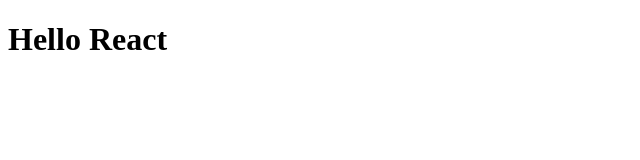
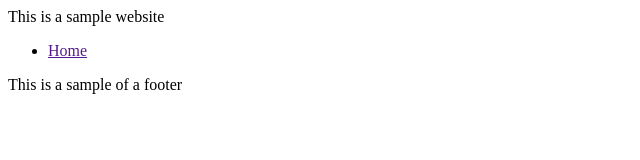
Before and after one commit to ahetesum/basic-web, a website: page index.html in a window 1280 px wide. Shown: the whole page, without its empty margins (0-640 px from the left). Drawn offline with Linux system fonts and the light colour scheme.

Commit message:
simple website

```diff
--- a/index.html
+++ b/index.html
@@ -1,9 +1,18 @@
 <!DOCTYPE html>
 <html>
   <head>
-      <title>Hello World</title>
+    <meta http-equiv="Content-type" content="text/html; charset=utf-8" />
+    <meta name="viewport" content="width=device-width, initial-scale=1" />
+    <title>HTML template</title>
   </head>
   <body>
-    <h1>Hello React</h1>
+    <header>This is a sample website</header>
+    <nav>
+      <ul>
+        <li><a href="">Home</a></li>
+      </ul>
+    </nav>
+    <section></section>
+    <footer>This is a sample of a footer</footer>
   </body>
 </html>
```
